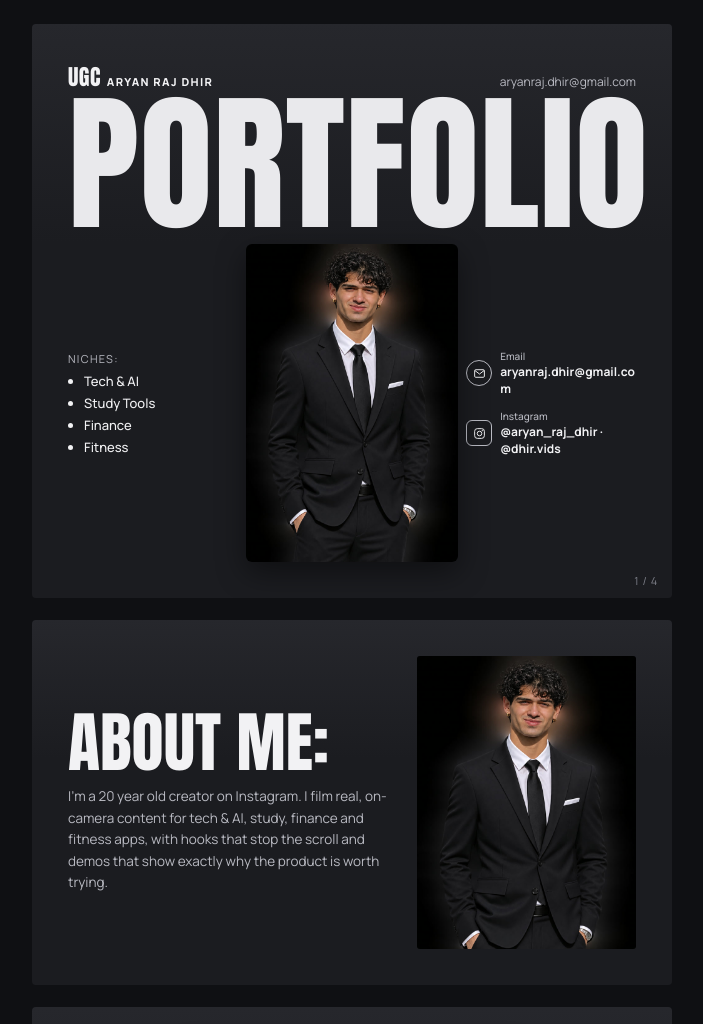
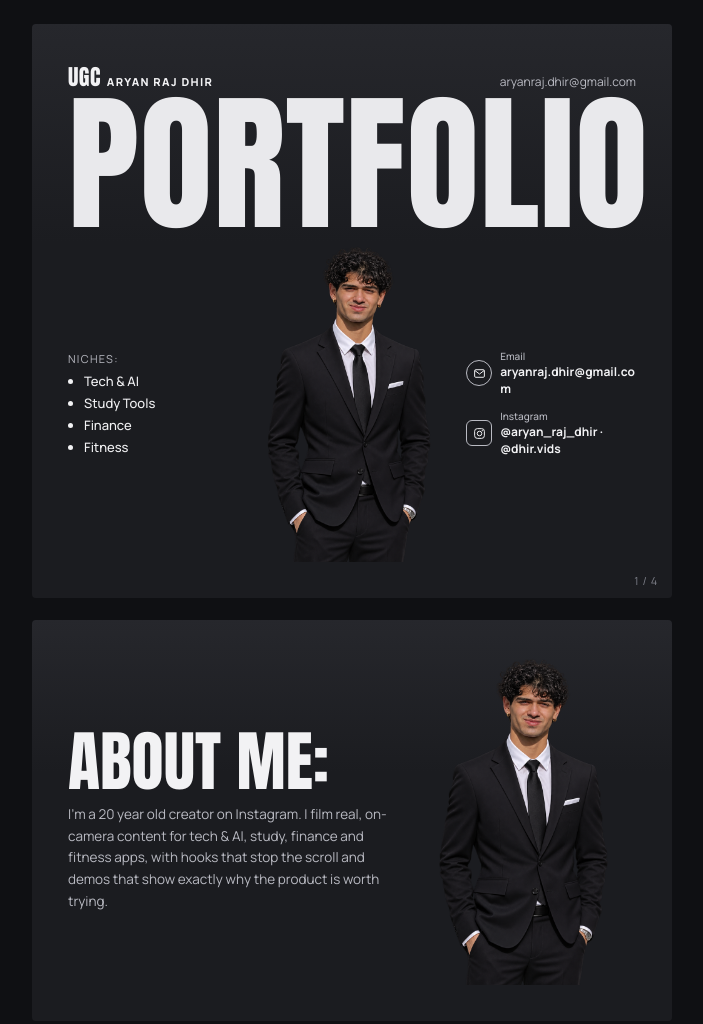
Before and after one commit to aryan6758/ugc-portfolio, a plain HTML site: page index.html in a window 1280 px wide. Shown: the top 1024 px of the page, without its empty margins (288-991 px from the left). Drawn offline with Linux system fonts and the light colour scheme.

Commit message:
Transparent photo, no border

```diff
--- a/index.html
+++ b/index.html
@@ -49,7 +49,7 @@ body {
 .headline { font-family: var(--display); font-size: clamp(76px, 22vw, 150px); line-height: .86; margin: 6px 0 0; letter-spacing: .005em; color: #e9e9ec; text-align: center; }
 .hero { display: grid; grid-template-columns: 1fr minmax(0, 1.25fr) 1fr; align-items: end; gap: 8px; margin-top: 16px; position: relative; }
 .photo { position: relative; z-index: 1; }
-.photo img { display: block; width: 100%; height: auto; border-radius: 6px; box-shadow: 0 10px 30px rgba(0,0,0,.45); }
+.photo img { display: block; width: 100%; height: auto; }
 .niches { align-self: center; font-size: 13px; min-width: 0; }
 .label { font-size: 11px; letter-spacing: .12em; text-transform: uppercase; color: var(--ink-soft); margin: 0 0 6px; }
 .niches ul { margin: 0; padding-left: 16px; display: grid; gap: 4px; font-weight: 500; }
@@ -72,8 +72,8 @@ h2 { font-weight: 800; font-size: clamp(22px, 5.4vw, 30px); text-align: center;
 .about { display: grid; grid-template-columns: minmax(0, 1.5fr) minmax(0, 1fr); gap: 20px; align-items: center; }
 .about h1 { font-family: var(--display); font-size: clamp(44px, 11vw, 66px); line-height: .95; margin: 0 0 12px; font-weight: 400; }
 .about p { margin: 0; font-size: 13.5px; line-height: 1.6; color: var(--ink-soft); max-width: 46ch; }
-.about-photo { background: radial-gradient(circle at 50% 35%, #3a3c45, #17181c 75%); border-radius: 3px; overflow: hidden; aspect-ratio: 3 / 4; display: flex; align-items: flex-end; justify-content: center; }
-.about-photo img { width: 100%; height: 100%; object-fit: cover; object-position: top; display: block; }
+.about-photo { display: flex; align-items: flex-end; justify-content: center; }
+.about-photo img { width: 100%; height: auto; display: block; }
 .trusted h2 { color: var(--gold); }
 .logos { display: grid; grid-template-columns: repeat(5, minmax(0, 1fr)); gap: 16px 12px; max-width: 420px; margin: 0 auto; }
 .logo { display: grid; justify-items: center; gap: 6px; font-size: 10.5px; font-weight: 700; text-align: center; color: var(--ink); min-width: 0; }
@@ -138,7 +138,7 @@ h2 { font-weight: 800; font-size: clamp(22px, 5.4vw, 30px); text-align: center;
         <p class="label">Niches:</p>
         <ul><li>Tech &amp; AI</li><li>Study Tools</li><li>Finance</li><li>Fitness</li></ul>
       </div>
-      <div class="photo"><img src="assets/aryan_v3.jpg" alt="Aryan Raj Dhir"></div>
+      <div class="photo"><img src="assets/aryan_v4.png" alt="Aryan Raj Dhir"></div>
       <div class="contact">
         <div class="row"><div class="ic"><svg><use href="#i-mail"/></svg></div><div><b>Email</b><span>aryanraj.dhir@gmail.com</span></div></div>
         <div class="row"><div class="ic sq"><svg><use href="#i-ig"/></svg></div><div><b>Instagram</b><span>@aryan_raj_dhir · @dhir.vids</span></div></div>
@@ -153,7 +153,7 @@ h2 { font-weight: 800; font-size: clamp(22px, 5.4vw, 30px); text-align: center;
         <h1>ABOUT ME:</h1>
         <p>I'm a 20 year old creator on Instagram. I film real, on-camera content for tech &amp; AI, study, finance and fitness apps, with hooks that stop the scroll and demos that show exactly why the product is worth trying.</p>
       </div>
-      <div class="about-photo"><img src="assets/aryan_v3.jpg" alt=""></div>
+      <div class="about-photo"><img src="assets/aryan_v4.png" alt=""></div>
     </div>
   </section>
 
```
Also changed, not shown: assets/aryan_v3.jpg (deleted), assets/aryan_v4.png (added).
